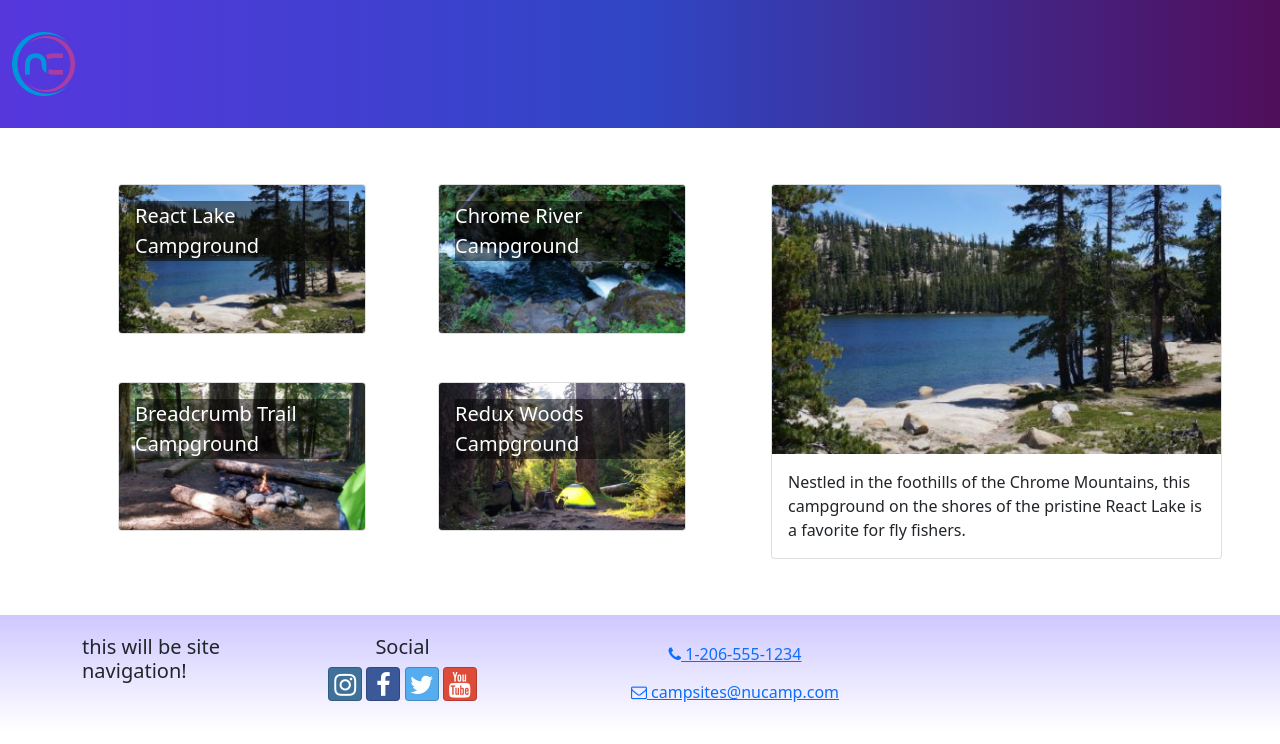
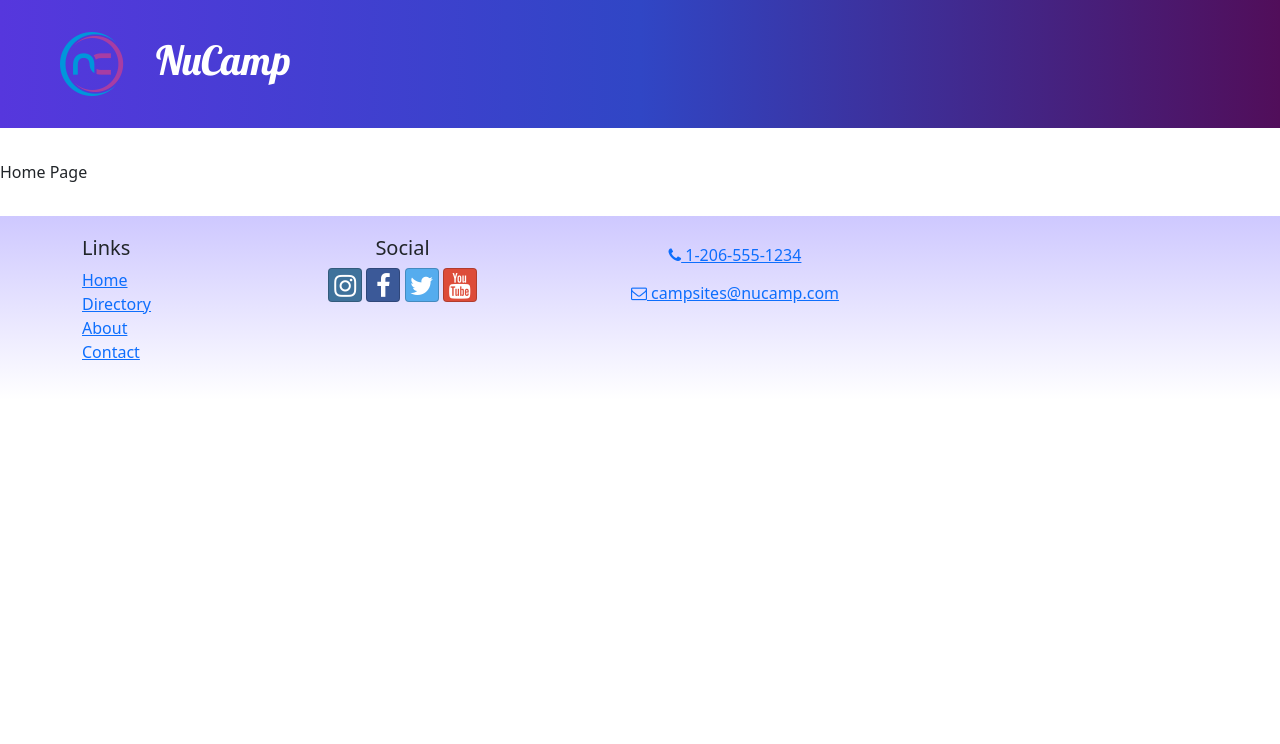
Before and after one commit to masaaapotat/MASAAnucamp, a React (Create React App) app in the folder nucampsite/: page / in a window 1280 px wide. Shown: the top 744 px of the page. Built offline with nearby package versions, Linux system fonts and the light colour scheme.

Commit message:
added the missing dependncies to make it work

```diff
--- a/nucampsite/src/App.js
+++ b/nucampsite/src/App.js
@@ -3,12 +3,19 @@
 import Footer from './components/Footer';
 import CampsitesDirectoryPage from './pages/CampsitesDirectoryPage';
 import './App.css';
+import { Route, Routes } from 'react-router-dom';
+import HomePage from './pages/HomePage';
+import ContactPage from './pages/ContactPage';
 
 function App() {
     return (
         <div className='App'>
             <Header />
-            <CampsitesDirectoryPage />
+            <Routes>
+                <Route path = '/' element = {<HomePage/>}/>
+                <Route path = 'contact' element = {<ContactPage/>} />
+                <Route path = 'directory' element = {<CampsitesDirectoryPage/>}/>
+            </Routes>
             <Footer />
         </div>
     );
--- a/nucampsite/src/components/Footer.js
+++ b/nucampsite/src/components/Footer.js
@@ -1,6 +1,7 @@
 import React from 'react';
 //imports of react stuff
 import {Container, Row, Col} from 'reactstrap';
+import { Link } from 'react-router-dom';
 
 
 //function that renders the footer
@@ -10,7 +11,21 @@
             <Container>
                 <Row>
                     <Col XS = {{ size: 4, offset: 1}} sm = '2'>
-                        <h5>this will be site navigation!</h5>
+                        <h5>Links</h5>
+                        <ul className='list-unstyled'>
+                            <li>
+                                <Link to = '/'>Home</Link>
+                            </li>
+                            <li>
+                                <Link to = '/directory'>Directory</Link>
+                            </li>
+                            <li>
+                                <Link to = '/about'>About</Link>
+                            </li>
+                            <li>
+                                <Link to = '/contact'>Contact</Link>
+                            </li>
+                        </ul>
                     </Col>
                     <Col xs = '6' sm = '3' className= 'text-center'>
                     <h5>Social</h5>
--- a/nucampsite/src/components/Header.js
+++ b/nucampsite/src/components/Header.js
@@ -1,16 +1,60 @@
+import { useState } from 'react';
 //reactstrap
-import {Navbar, NavbarBrand} from 'reactstrap';
+import {Navbar,
+        NavbarBrand,
+        Collapse,
+        NavbarToggler,
+        Nav,
+        NavItem} from 'reactstrap';
 //logo
-import NucampLogo from "../app/assets/img/logo.png";
+import { NavLink } from 'react-router-dom';
+import NucampLogo from '../app/assets/img/logo.png';
+
 
 //creating the Header component
 const Header = () => {
+    //using the useState hook to set a local state variable
+    const [ menuOpen, setMenuOpen ] = useState (false);
     return(
         <Navbar dark color = 'primary' sticky= 'top' expand = 'md'>
-                <NavbarBrand href = '/'>
-                    <img src = {NucampLogo} alt ='nucamp logo'/>
+                <NavbarBrand href = '/' className='ms-5'>
+                    <img src = {NucampLogo} alt ='nucamp logo'className='float-start'/>
+                    <h1 className='mt-1'>NuCamp</h1>
                 </NavbarBrand>
+                {/*this causes the NavbarToggler component to toggle the value of menuopen whenever its clicked */}
+                <NavbarToggler onClick = {() => setMenuOpen(!menuOpen)}/>
+                {/**this will cause the navbarroggler component to toggle the walue of menuOpen whenever its clicked */}
+                <Collapse isOpen = {menuOpen}>
+                    <Nav className = 'ms-auto' navbar>
+                        <NavItem>
+                            <NavLink className= 'nav-link' to ='/'>
+                                <i className='fa fa-home fa-lg' /> Home
+                            </NavLink>
+
+                        </NavItem>
+                        <NavItem>
+                            <NavLink className= 'nav-link' to ='/directory'>
+                            <i className='fa fa-list fa-lg' /> Directory
+                            </NavLink>
+
+                        </NavItem>
+                        <NavItem>
+                            <NavLink className= 'nav-link' to ='/about'>
+                                <i className='fa fa-info fa-lg' /> About
+                            </NavLink>
+
+                        </NavItem>
+                        <NavItem>
+                            <NavLink className= 'nav-link' to ='/contact'>
+                                <i className='fa fa-address-card fa-lg' /> Contact
+                            </NavLink>
+
+                        </NavItem>
+                    </Nav>
+                </Collapse>
+
       </Navbar>
+
     );
 }
 
--- a/nucampsite/src/features/campsites/CampsitesList.js
+++ b/nucampsite/src/features/campsites/CampsitesList.js
@@ -1,17 +1,20 @@
-import { CAMPSITES } from "../../app/shared/CAMPSITES";
-import { Col, Row } from "reactstrap";
+import { Col, Row, } from 'reactstrap';
 import CampsiteCard from "./CampsiteCard";
+import { selectAllCampsites } from './CampsitesSlice';
 
-const CampsitesList = ({ setCampsiteId }) =>{
-  return(
-    <Row className='ms-auto'>
-        {CAMPSITES.map((campsite)=>{
-            return(
-                <Col md='5'
-                className='m-4'
+const CampsitesList = ({ setCampsiteId }) => {
+    const campsites = selectAllCampsites();
+
+    return (
+        <Row className="ms-auto">
+            {campsites.map((campsite) => {
+                return (
+                    <Col
+                        md="5"
+                        className="m-4"
                         key={campsite.id}
-                onClick={() => setCampsiteId(campsite.id)}>
-
+                        onClick = {() => setCampsiteId(campsite.id)}
+                        >
                         <CampsiteCard campsite={campsite} />
                     </Col>
                 );
@@ -19,4 +22,5 @@
         </Row>
     );
 };
-export  default CampsitesList;
+
+export default CampsitesList;
--- a/nucampsite/src/features/campsites/CampsitesSlice.js
+++ b/nucampsite/src/features/campsites/CampsitesSlice.js
@@ -1,17 +1,15 @@
-// because it doesnt export that is why we're using camel case
-import { CAMPSITES } from "../../app/shared/CAMPSITES";
+import { CAMPSITES } from '../../app/shared/CAMPSITES';
 
-// selector functions that we can use to select specific pieces of data
-// selectAllCampsites use by our campsite list componnent to access the campsotes array
 export const selectAllCampsites = () => {
-  return CAMPSITES;
-};
-// selectRandomCampsite
+    return CAMPSITES;
+}
+
 // export const selectRandomCampsite = () => {
-//   return CAMPSITES[Math.floor(CAMPSITES.length * Math.random())];
-// };
+//     // wrong tessy return Math.floor(Math.random() * selectAllCampsites.length);
+//     return CAMPSITES[Math.floor(CAMPSITES.length * Math.random())];
+// }
 
+//function takes an argument of id and returns the first object in the CAMPSITES array with a matching id
 export const selectCampsiteById = (id) => {
-  // what we want to find is the first campsite in the campsites array with an id === the id that was passed in
-  return CAMPSITES.find((campsite) => campsite.id === id);
-};
+    return CAMPSITES.find((campsite) => campsite.id === id);
+}
--- a/nucampsite/src/index.js
+++ b/nucampsite/src/index.js
@@ -3,6 +3,8 @@
 import { Provider } from 'react-redux';
 import { store } from './app/store';
 import App from './App';
+//importing BrowserRouter
+import { BrowserRouter } from 'react-router-dom';
 
 import './index.css';
 //importing decorating stuff
@@ -18,7 +20,10 @@
 root.render(
   <React.StrictMode>
     <Provider store={store}>
-      <App />
+      <BrowserRouter>
+          <App />
+      </BrowserRouter>
+
     </Provider>
   </React.StrictMode>
 );
--- a/nucampsite/src/pages/CampsitesDirectoryPage.js
+++ b/nucampsite/src/pages/CampsitesDirectoryPage.js
@@ -1,24 +1,20 @@
-import { useState } from 'react';
-import { Container, Row, Col } from 'reactstrap';
-import CampsiteDetail from '../features/campsites/CampsiteDetail';
-import CampsitesList from '../features/campsites/CampsitesList';
-import { selectCampsiteById } from '../features/campsites/CampsitesSlice';
+import { useState } from "react";
+import { Container, Row, Col } from "reactstrap";
+import CampsiteDetail from "../features/campsites/CampsiteDetail";
+import CampsitesList from "../features/campsites/CampsitesList";
+import { selectCampsiteById } from "../features/campsites/CampsitesSlice";
 
 const CampsitesDirectoryPage = () => {
-  // State to store the ID of the selected campsite
   const [campsiteId, setCampsiteId] = useState(0);
-
-  // Get the actual campsite object based on the ID
   const selectedCampsite = selectCampsiteById(campsiteId);
 
   return (
     <Container>
-      {/* Removed the commented-out button section */}
       <Row>
-        <Col sm='5' md='7'>
-          <CampsitesList setCampsiteId={setCampsiteId} /> {/* Pass setCampsiteId prop */}
+        <Col sm="5" md="7">
+          <CampsitesList setCampsiteId={setCampsiteId} />
         </Col>
-        <Col sm='7' md='5'>
+        <Col sm="7" md="5">
           <CampsiteDetail campsite={selectedCampsite} />
         </Col>
       </Row>
```
Also changed, not shown: nucampsite/package.json (+10 -0 lines), 1 other file (tests, documents, lock files or other folders). Lines whose indentation alone changed are shown as unchanged.
